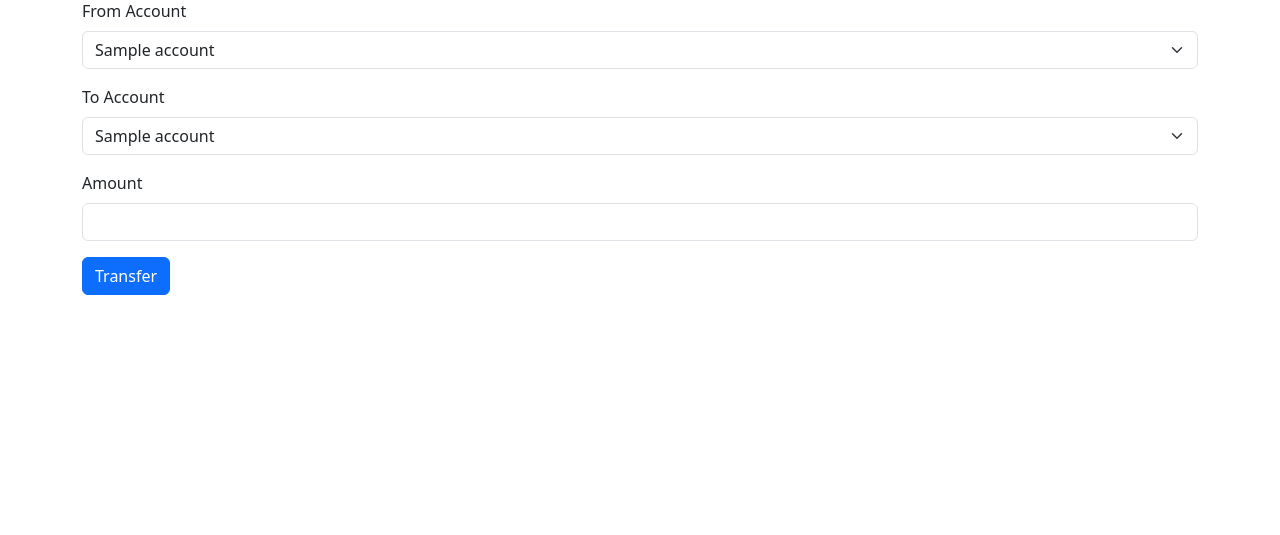
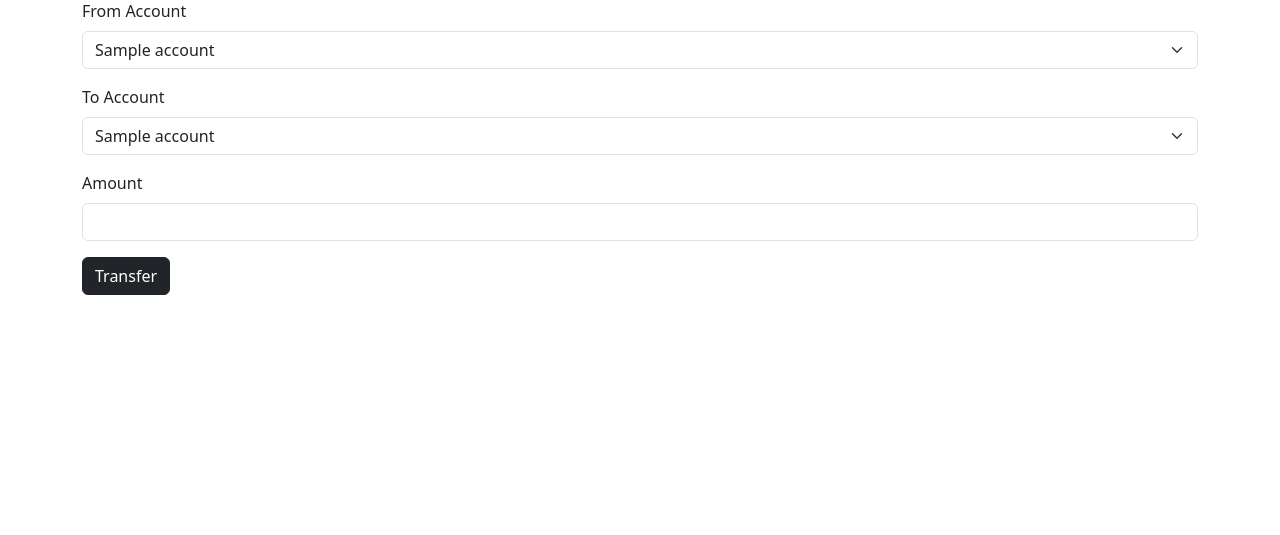
Before and after one commit to Omarkhaled711/Docspert-Health-Django-Task, a Django app: template account_transfer/accounts/templates/accounts/transfer.html in a window 1280 px wide. Shown: the part 127-662 px from the top of the page. Run offline with Django 5.2, Linux system fonts and the light colour scheme; the template is opened without the code that fills it: most values are stand-ins (such as "Sample title", 1, 10 or a date in 2020).

Commit message:
edited transfer.html

```diff
--- a/account_transfer/accounts/templates/accounts/transfer.html
+++ b/account_transfer/accounts/templates/accounts/transfer.html
@@ -29,7 +29,7 @@
             <input type="number" name="amount" id="amount" class="form-control" required>
         </div>
 
-        <button type="submit" class="btn btn-primary">Transfer</button>
+        <button type="submit" class="btn btn-dark">Transfer</button>
     </form>
 </div>
 {% endblock %}
```
